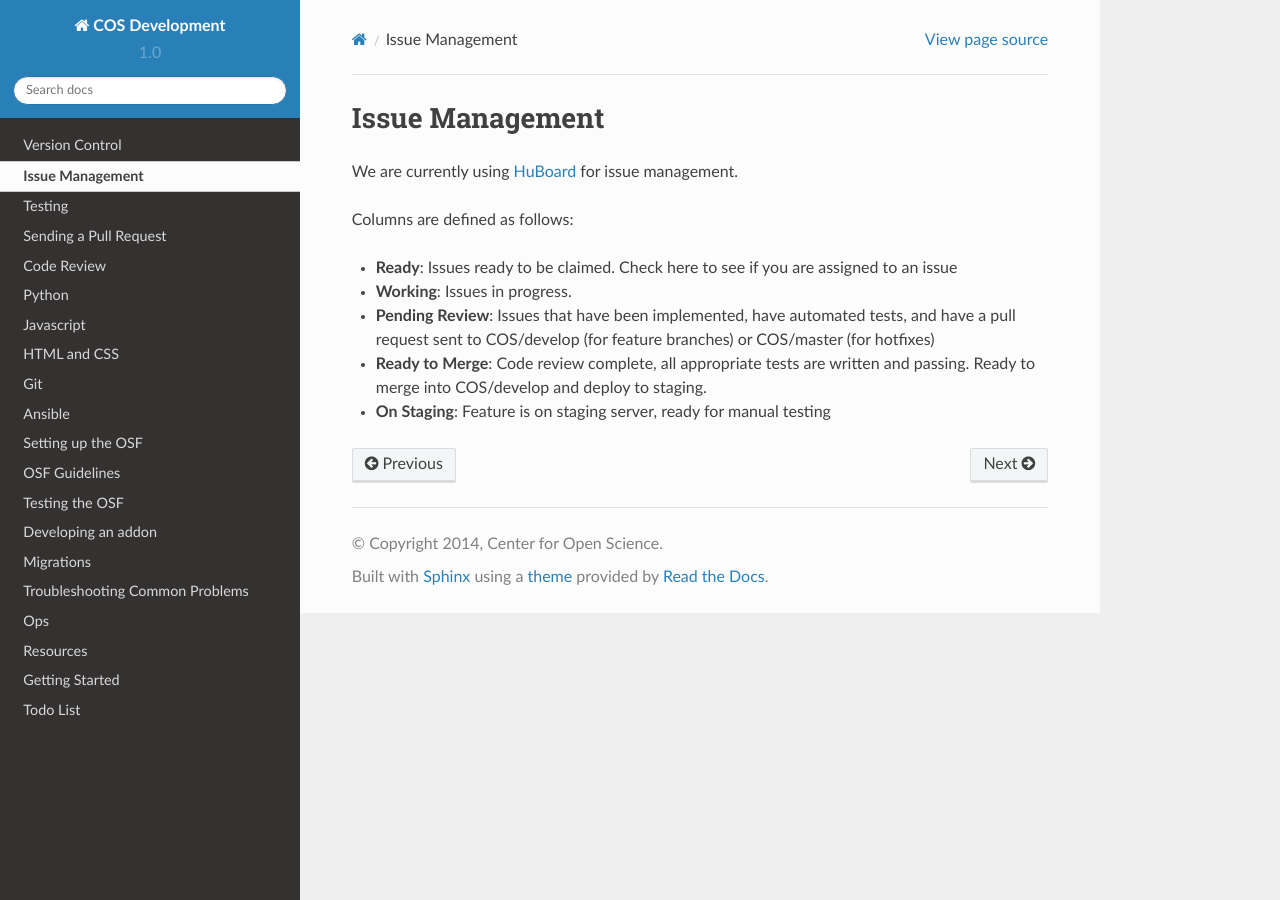
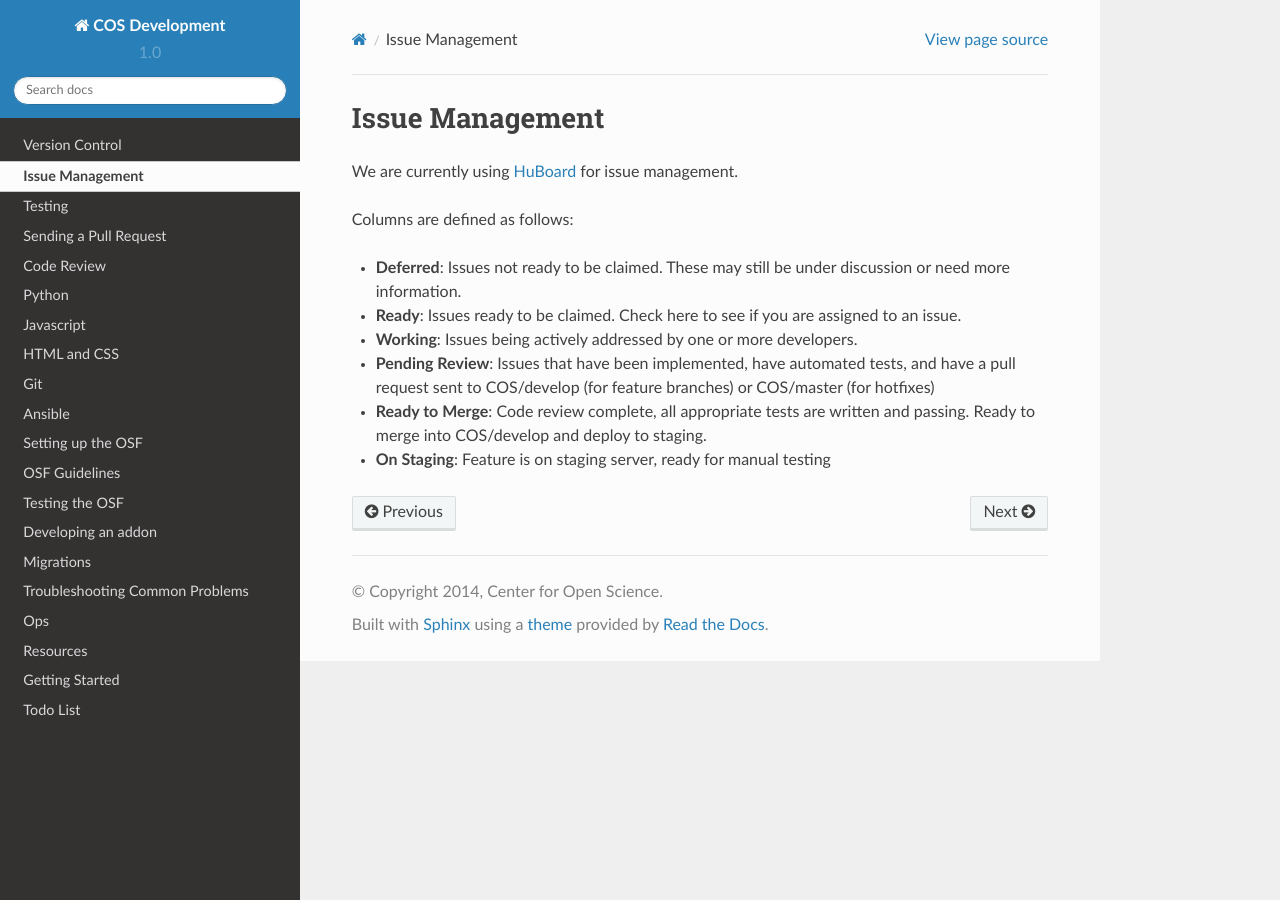
Before and after one commit to CenterForOpenScience/COSDev, a Sphinx documentation site: the page built from docs/process/issues.rst, in a window 1280 px wide. Built offline with Sphinx 7.4.7 and the Read the Docs theme 2.0.0, drawn with Linux system fonts in a browser that asks for light colours.

Commit message:
Update issue management to include Deferred label

```diff
--- a/docs/process/issues.rst
+++ b/docs/process/issues.rst
@@ -5,8 +5,9 @@ We are currently using `HuBoard`_ for issue management.
 
 Columns are defined as follows:
 
-- **Ready**: Issues ready to be claimed. Check here to see if you are assigned to an issue
-- **Working**: Issues in progress.
+- **Deferred**: Issues not ready to be claimed. These may still be under discussion or need more information.
+- **Ready**: Issues ready to be claimed. Check here to see if you are assigned to an issue.
+- **Working**: Issues being actively addressed by one or more developers.
 - **Pending Review**: Issues that have been implemented, have automated tests, and have a pull request sent to COS/develop (for feature branches) or COS/master (for hotfixes)
 - **Ready to Merge**: Code review complete, all appropriate tests are written and passing. Ready to merge into COS/develop and deploy to staging.
 - **On Staging**: Feature is on staging server, ready for manual testing
```
